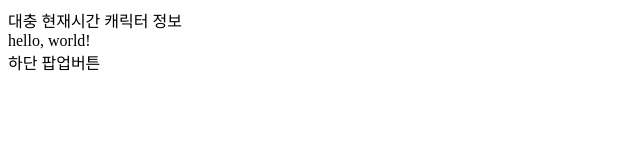
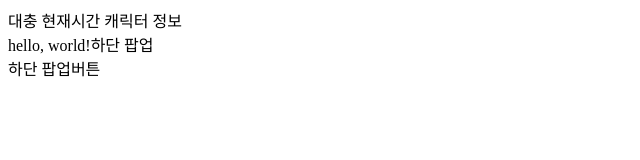
Before and after one commit to 9s2mil/9s2mil.github.io, a plain HTML site: page pwa.html in a window 1280 px wide. Shown: the whole page, without its empty margins (0-640 px from the left). Drawn offline with Linux system fonts and the light colour scheme.

Commit message:
Update pwa.html

```diff
--- a/pwa.html
+++ b/pwa.html
@@ -17,7 +17,7 @@
 </head>
 <body>
   <header>대충 현재시간 캐릭터 정보</header>
-  <main>hello, world!</main>
+  <main>hello, world!하단 팝업</main>
   <footer>하단 팝업버튼</footer>
 
   <script>
```
